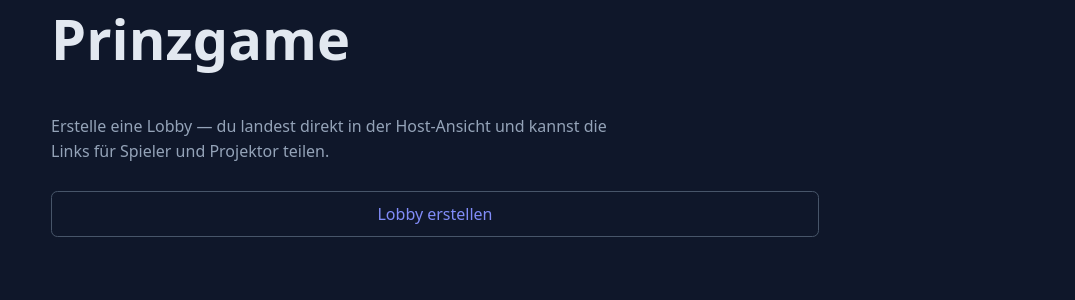
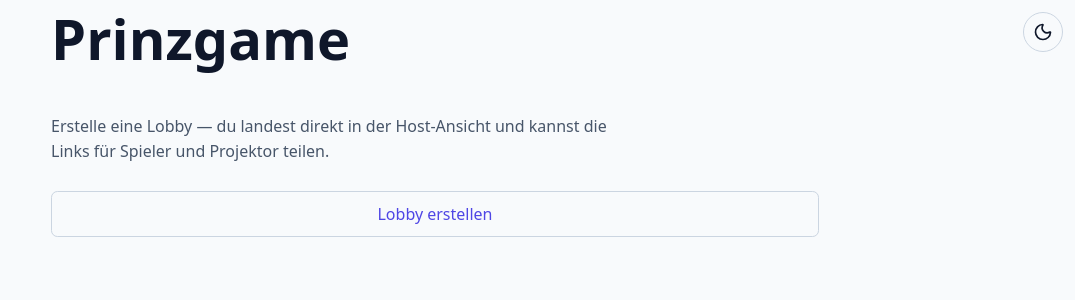
Before and after one commit to f-prinz/AgentDevQuizapp, a React (Vite) app in the folder apps/web/: page / in a window 1280 px wide. Shown: the top 300 px of the page, without its empty margins (205-1280 px from the left). Built offline with nearby package versions, Linux system fonts and the light colour scheme.

Commit message:
FEAT-17: Light/Dark-Theme-Toggle (Sonne/Mond) oben rechts auf allen Ansichten

```diff
--- /dev/null
+++ b/apps/web/src/ThemeToggle.tsx
@@ -0,0 +1,37 @@
+import { useState } from "react";
+import { Moon, Sun } from "lucide-react";
+
+type Theme = "dark" | "light";
+const STORAGE_KEY = "theme";
+
+// FEAT-17: Reihenfolge — gespeicherte Wahl, dann prefers-color-scheme,
+// sonst Dark (bisheriges Design bleibt Default). Das Theme steuert ausschliesslich
+// das data-theme-Attribut auf :root; alle Farben laufen ueber CSS-Variablen.
+function initialTheme(): Theme {
+  const saved = localStorage.getItem(STORAGE_KEY);
+  if (saved === "light" || saved === "dark") return saved;
+  return window.matchMedia?.("(prefers-color-scheme: light)").matches ? "light" : "dark";
+}
+
+function applyTheme(theme: Theme) {
+  document.documentElement.dataset.theme = theme;
+}
+
+export function ThemeToggle() {
+  const [theme, setTheme] = useState<Theme>(() => {
+    const current = initialTheme();
+    applyTheme(current);
+    return current;
+  });
+  const next = theme === "dark" ? "light" : "dark";
+  const toggle = () => {
+    setTheme(next);
+    applyTheme(next);
+    localStorage.setItem(STORAGE_KEY, next);
+  };
+  // Das Icon zeigt den Zielzustand: Sonne = heller Modus, Mond = dunkler Modus.
+  return <button type="button" className="theme-toggle" onClick={toggle}
+    aria-label={next === "light" ? "Zum hellen Modus wechseln" : "Zum dunklen Modus wechseln"}>
+    {next === "light" ? <Sun aria-hidden /> : <Moon aria-hidden />}
+  </button>;
+}
--- a/apps/web/src/routes/AppShell.tsx
+++ b/apps/web/src/routes/AppShell.tsx
@@ -1,5 +1,6 @@
 import { Outlet } from "react-router";
+import { ThemeToggle } from "../ThemeToggle";
 
 export function AppShell() {
-  return <div className="app-shell"><Outlet /></div>;
+  return <div className="app-shell"><ThemeToggle /><Outlet /></div>;
 }
--- a/apps/web/src/styles/app.css
+++ b/apps/web/src/styles/app.css
@@ -6,6 +6,10 @@ body { min-width: 20rem; min-height: 100vh; margin: 0; background: var(--color-b
 a { color: var(--color-turquoise); text-underline-offset: 0.2em; }
 a:focus-visible { outline: 0.2rem solid var(--color-red); outline-offset: 0.2rem; }
 .app-shell { min-height: 100vh; }
+/* FEAT-17: Theme-Toggle immer oben rechts, auf jeder Ansicht. */
+.theme-toggle { position: fixed; top: 0.75rem; right: 0.75rem; z-index: 50; display: inline-flex; align-items: center; justify-content: center; width: 2.5rem; height: 2.5rem; border: 1px solid var(--color-grey); border-radius: 50%; color: var(--color-text); background: var(--color-bg); cursor: pointer; }
+.theme-toggle svg { width: 1.25rem; height: 1.25rem; }
+.theme-toggle:focus-visible { outline: 0.2rem solid var(--color-red); outline-offset: 0.15rem; }
 .page { width: min(100% - 2rem, 48rem); margin-inline: auto; }
 .page h1 { margin-top: 0; font-size: clamp(2rem, 8vw, 3.5rem); }
 .page p, .projector-layout p { max-width: 65ch; color: var(--color-muted); line-height: 1.6; }
--- a/apps/web/src/styles/theme.css
+++ b/apps/web/src/styles/theme.css
@@ -7,3 +7,16 @@
   --color-text: #E2E8F0;
   --color-muted: #94A3B8;
 }
+
+/* FEAT-17: Light-Theme — gleiche Palette, helle Basis; Akzent/Danger dunkler
+   fuer ausreichenden Kontrast auf hellem Grund. */
+:root[data-theme="dark"] { color-scheme: dark; }
+:root[data-theme="light"] {
+  color-scheme: light;
+  --color-turquoise: #4F46E5;
+  --color-red: #DC2626;
+  --color-grey: #CBD5E1;
+  --color-bg: #F8FAFC;
+  --color-text: #0F172A;
+  --color-muted: #475569;
+}
```
Also changed, not shown: 1 other file (tests, documents, lock files or other folders).
